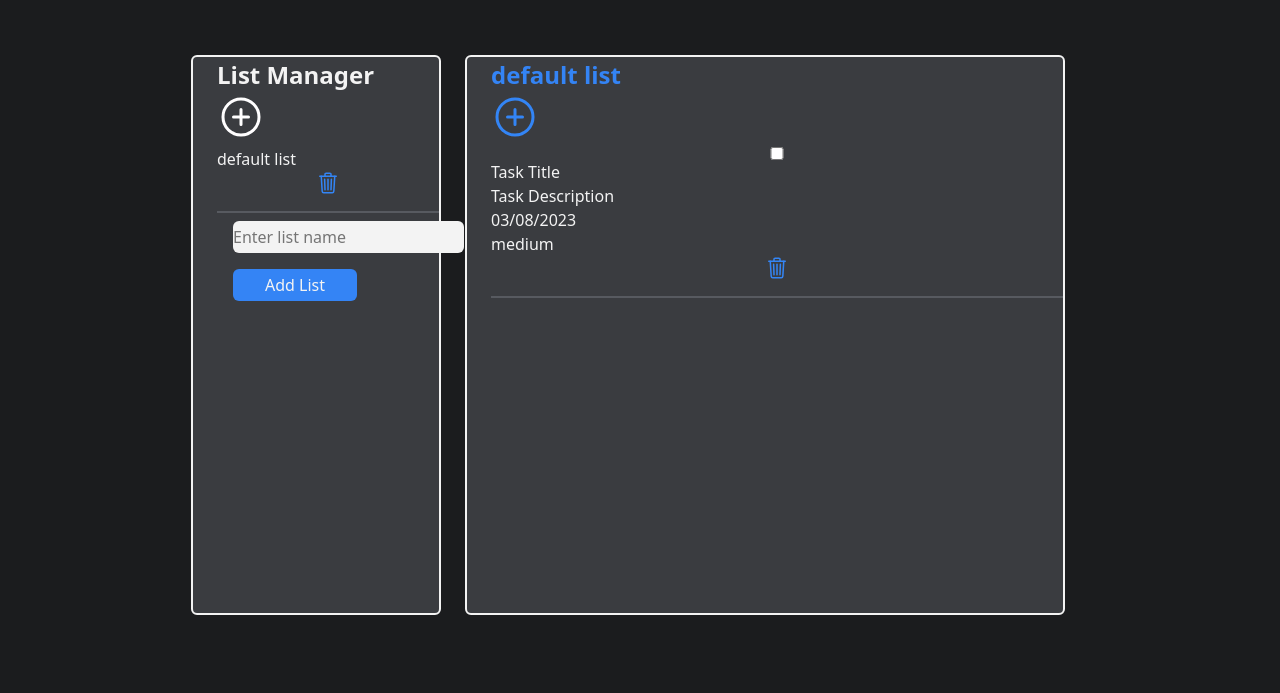
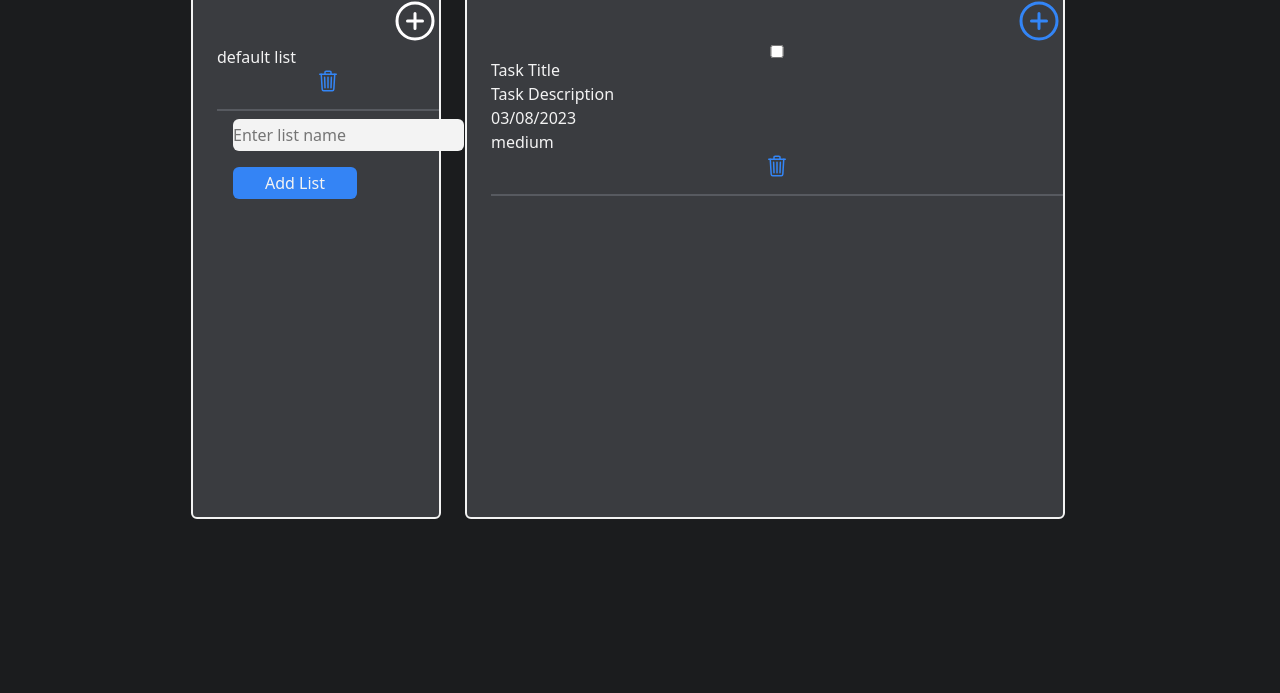
Before and after one commit to scottwright-dev/odin-project-todo-list, a website built with webpack: page dist/index.html in a window 1280 px wide. Shown: the part 123-816 px from the top of the page. Built offline with nearby package versions, Linux system fonts and the light colour scheme.

Commit message:
style: layout adjustments

```diff
--- a/src/style.css
+++ b/src/style.css
@@ -4,6 +4,7 @@
 *::before,
 *::after {
   box-sizing: border-box;
+  /* outline: 2px solid red; */
 }
 
 * {
@@ -79,7 +80,7 @@ ul {
   justify-content: center;
   align-items: flex-start;
   gap: 1.5rem;
-  margin-top: 6rem;
+  /* margin-top: 6rem; */
   height: 70vh;
 }
 
@@ -197,18 +198,21 @@ ul {
 
 /* BUTTONS */
 
+.button-container {
+  display: flex;
+  justify-content: flex-end;
+}
+
 .add-task-btn,
 .create-new-list-btn {
   background-image: url('./assets/icons/add-circle-outline.svg');
   background-repeat: no-repeat;
   background-position: left center;
   background-size: contain;
-  cursor: pointer;
   width: 3rem;
   height: 3rem;
   border: none;
   background-color: transparent;
-  padding-left: 1rem;
   transition: var(--transition);
   filter: var(--filter);
 }
@@ -229,9 +233,6 @@ ul {
 .todo-form {
   border-radius: var(--border-radius);
   border: 2px solid var(--background-hover);
-  /* display: flex; */
-  flex-wrap: wrap;
-  align-items: center;
   padding: 0.5rem;
 }
 
```
